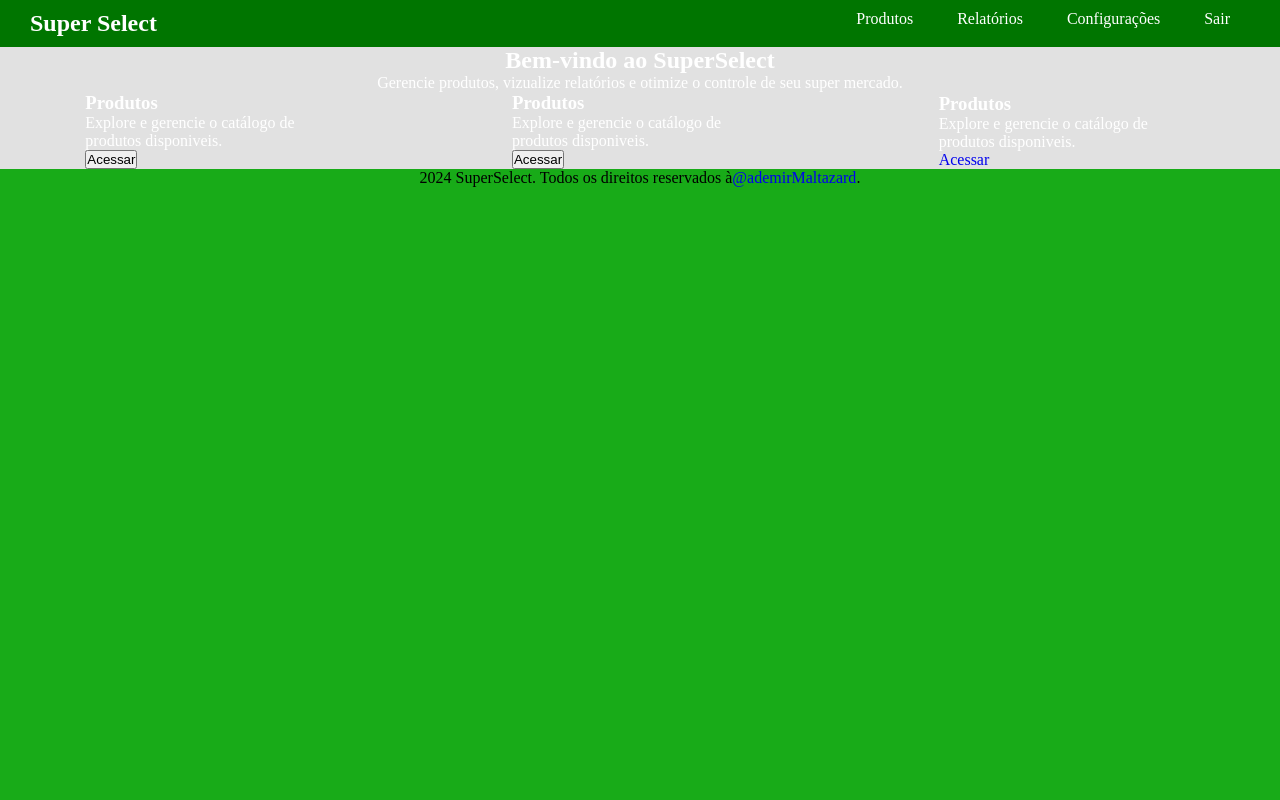
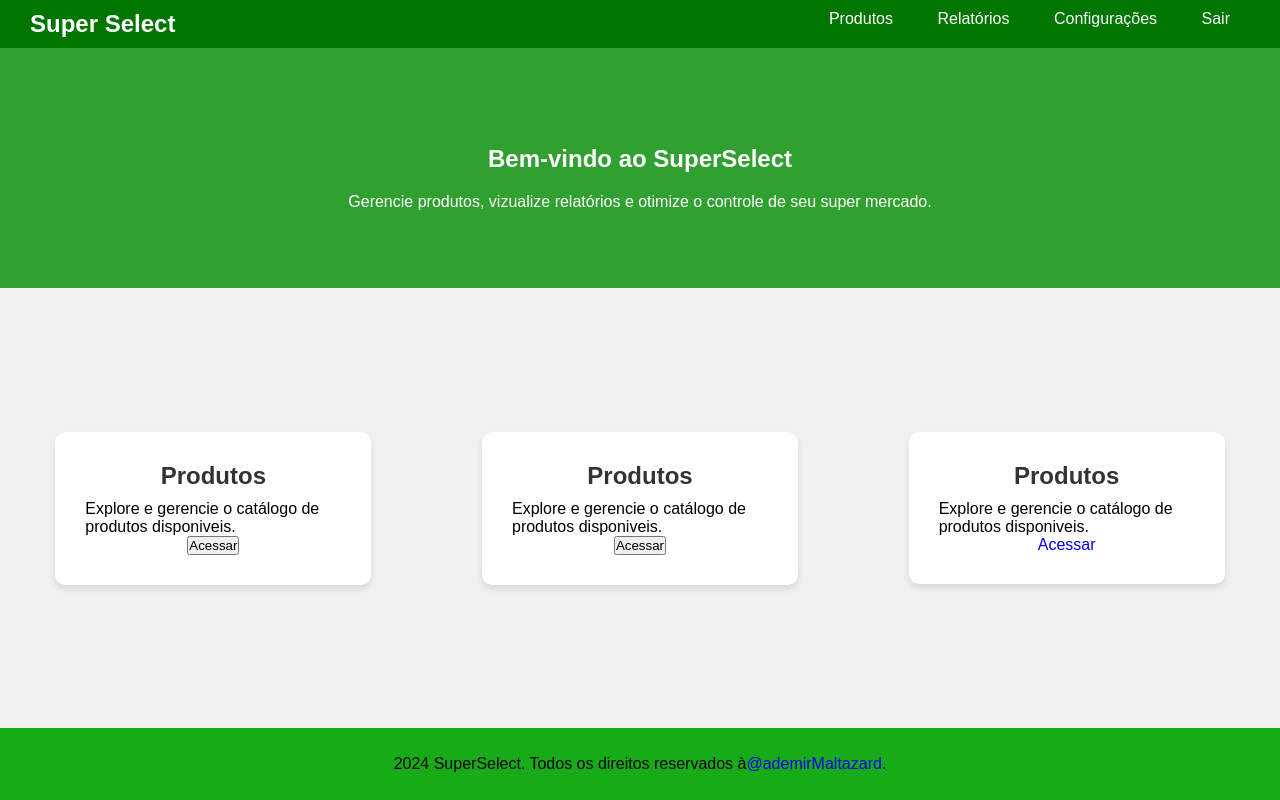
Before and after one commit to ademirMaltazard/Projeto-SuperSelect, a Flask app: page / in a window 1280 px wide. Run offline with Flask 3, Linux system fonts and the light colour scheme.

Commit message:
alterações no css da pagina de home

```diff
--- a/static/css/base.css
+++ b/static/css/base.css
@@ -9,6 +9,7 @@ body {
     height: 100vh;
     display: flex;
     flex-direction: column;
+    font-family: Arial, sans-serif;
 }
 
 main {
@@ -33,22 +34,53 @@ nav {
 }
 
 .wellcome {
+    background-color: #30a130;
     display: flex;
     flex-direction: column;
     color: white;
     align-items: center;
+    height: 30vh;
+    width: 100vw;
+    justify-content: center;
+}
+
+h1 {
+    margin: 20px 0;
 }
 
 .cards-area {
-    width:100vw;
+    background-color: #f0f0f0;
+    width: 100vw;
+    height: 55vh;
+    min-height: 30vh;
     display: flex;
     color: white;
     justify-content: space-around;
     align-items: center;
 }
 .card {
+    color: black;
+    background-color: #ffffff;
     width: 20vw;
+    padding: 30px;
+    border-radius: 10px;
+    display: flex;
+    flex-direction: column;
+    align-items: center;
+    box-shadow: 0 4px 6px rgba(0, 0, 0, 0.1);
+    transition: transform 0.3s ease;
+}
 
+.card:hover {
+    color: red;
+    box-shadow: 0 4px 6px rgba(0, 255, 0, 0.5);
+    transform: translateY(-10px);
+}
+
+h3 {
+    margin-bottom: 10px;
+    font-size: 1.5rem;
+    color: #333;
 }
 
 .form-register {
@@ -109,4 +141,5 @@ footer {
     display: flex;
     justify-content: center;
     align-items: center;
+    height: inherit;
 }
```
